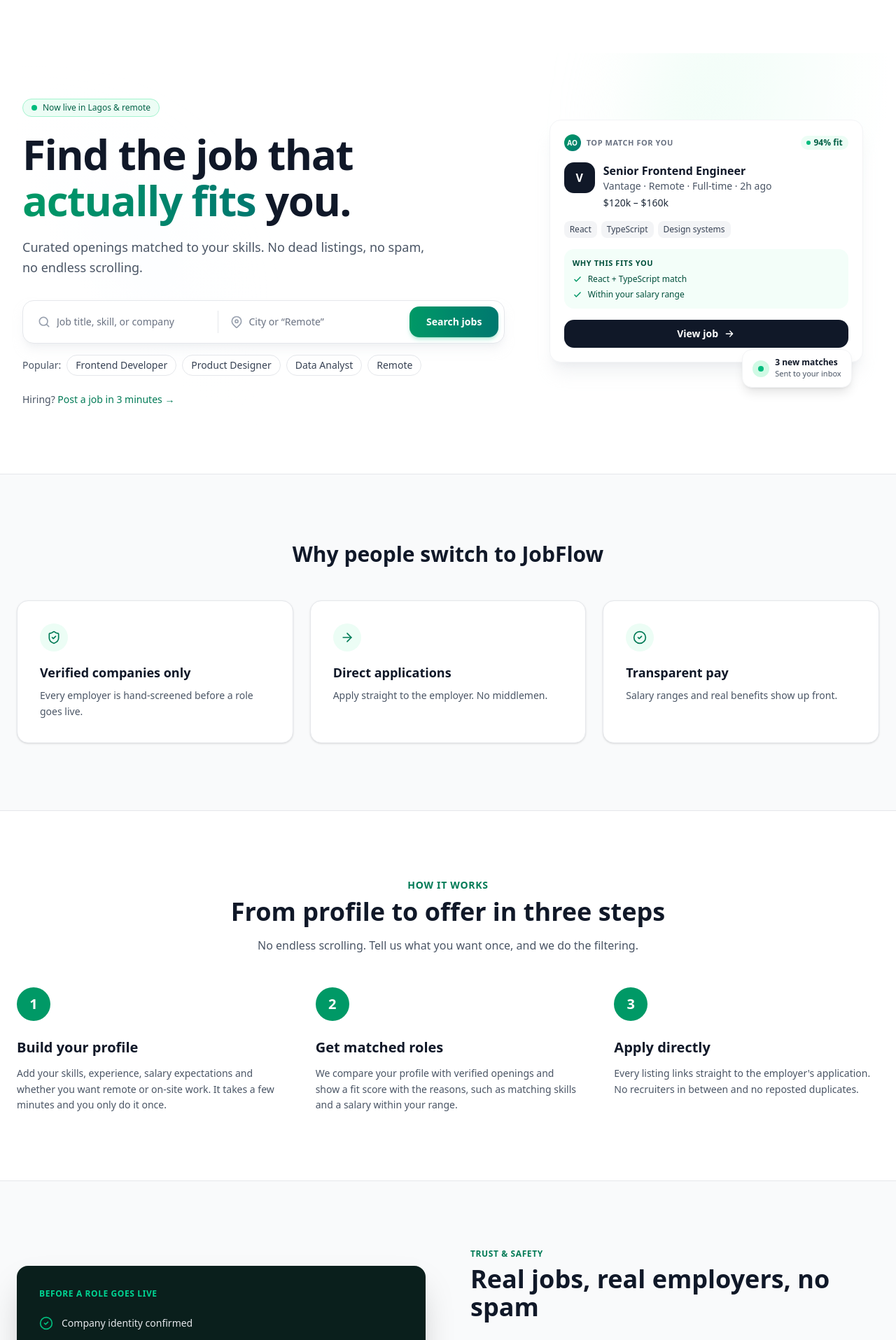
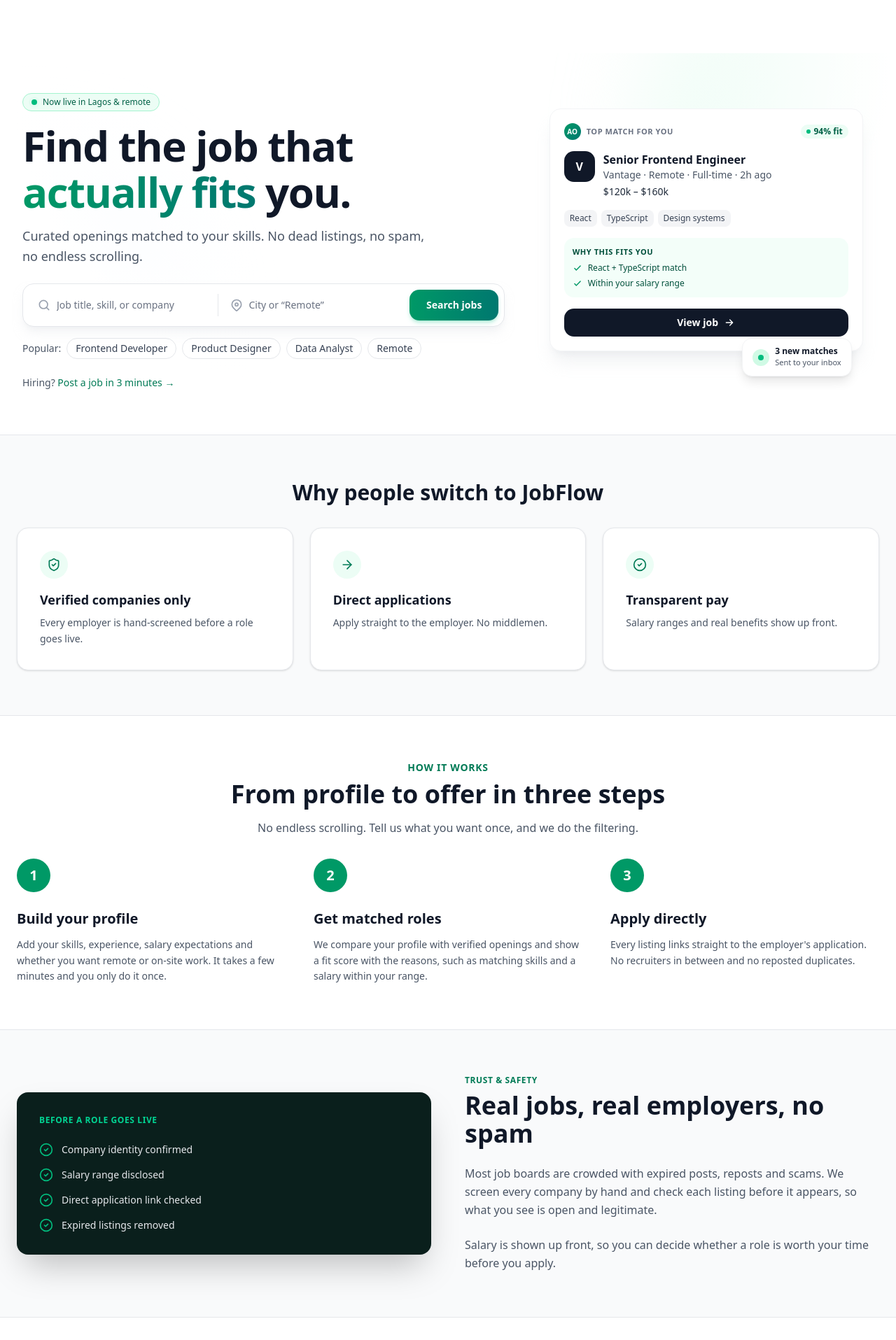
Before and after one commit to skillibeng-ctrl/job-search-app, a React (Vite) app: page / in a window 1280 px wide. Shown: the part 880-2795 px from the top of the page at 70% size. Built offline with nearby package versions, Linux system fonts and the light colour scheme.

Commit message:
fixed the awkward space and improve the ui

```diff
--- a/src/component/Career.jsx
+++ b/src/component/Career.jsx
@@ -1,5 +1,5 @@
 import { useEffect, useId, useMemo, useRef, useState } from "react";
-import { Link } from "react-router-dom"; // not using React Router? swap <Link to> for <a href>
+import { Link, useNavigate } from "react-router-dom"; // not using React Router? swap <Link to> for <a href>
 import {
   ArrowRight, Briefcase, CheckCircle2, Code, Globe,
   LineChart, Megaphone, PenTool, ShieldCheck,
@@ -335,7 +335,7 @@ function Hero({
         <div className="absolute inset-0 bg-[radial-gradient(ellipse_at_top,rgba(255,255,255,0),white_70%)]" />
       </div>
 
-      <div className="mx-auto max-w-7xl px-4 pb-16 pt-12 sm:px-6 lg:px-8 lg:pb-24 lg:pt-16">
+      <div className="mx-auto max-w-7xl px-4 pb-14 pt-10 sm:px-6 lg:px-8 lg:pb-16 lg:pt-14">
         <div className="grid items-center gap-12 lg:grid-cols-12">
           {/* ============ LEFT ============ */}
           <div className="lg:col-span-7">
@@ -349,7 +349,7 @@ function Hero({
             </div>
 
             {/* headline */}
-            <h1 className="mt-5 text-4xl font-bold leading-[1.1] tracking-tight text-gray-900 sm:text-5xl lg:text-6xl">
+            <h1 className="mt-4 text-4xl font-bold leading-[1.1] tracking-tight text-gray-900 sm:text-5xl lg:text-6xl">
               Find the job that{" "}
               <span className="bg-gradient-to-r from-emerald-600 to-teal-700 bg-clip-text text-transparent">
                 actually fits
@@ -357,7 +357,7 @@ function Hero({
               you.
             </h1>
 
-            <p className="mt-5 max-w-xl text-base leading-relaxed text-gray-600 sm:text-lg">
+            <p className="mt-4 max-w-xl text-base leading-relaxed text-gray-600 sm:text-lg">
               Curated openings matched to your skills. No dead listings, no spam, no endless scrolling.
             </p>
 
@@ -367,7 +367,7 @@ function Hero({
                 onSubmit={submit}
                 role="search"
                 aria-label="Job search"
-                className="mt-8 rounded-2xl border border-gray-200 bg-white p-2 shadow-lg shadow-gray-200/50 transition focus-within:border-emerald-300 focus-within:ring-4 focus-within:ring-emerald-500/10 sm:flex sm:items-center sm:gap-1"
+                className="mt-6 rounded-2xl border border-gray-200 bg-white p-2 shadow-lg shadow-gray-200/50 transition focus-within:border-emerald-300 focus-within:ring-4 focus-within:ring-emerald-500/10 sm:flex sm:items-center sm:gap-1"
               >
                 {/* ROLE */}
                 <div className="relative flex-1">
@@ -482,9 +482,9 @@ function Hero({
             {/* employer link */}
             <p className="mt-6 text-sm text-gray-600">
               Hiring?{" "}
-              <a href="/employers/post" className="font-medium text-emerald-700 underline-offset-4 hover:underline">
+              <Link to="/register?role=employer" className="font-medium text-emerald-700 underline-offset-4 hover:underline">
                 Post a job in 3 minutes →
-              </a>
+              </Link>
             </p>
 
             {/* trusted-by strip */}
@@ -601,12 +601,12 @@ function Hero({
 /* ============================= content ============================= */
 
 const CATEGORIES = [
-  { name: "Engineering", desc: "Frontend, backend, mobile and DevOps.", icon: Code },
-  { name: "Design", desc: "Product, UX research and brand design.", icon: PenTool },
-  { name: "Data", desc: "Analytics, data science and engineering.", icon: LineChart },
-  { name: "Product", desc: "Product management and strategy.", icon: Briefcase },
-  { name: "Marketing", desc: "Growth, content and communications.", icon: Megaphone },
-  { name: "Remote", desc: "Work from anywhere, any field.", icon: Globe },
+  { name: "Engineering", desc: "Frontend, backend, mobile and DevOps.", icon: Code, to: "/jobs?q=Engineer" },
+  { name: "Design", desc: "Product, UX research and brand design.", icon: PenTool, to: "/jobs?q=Designer" },
+  { name: "Data", desc: "Analytics, data science and engineering.", icon: LineChart, to: "/jobs?q=Data" },
+  { name: "Product", desc: "Product management and strategy.", icon: Briefcase, to: "/jobs?q=Product" },
+  { name: "Marketing", desc: "Growth, content and communications.", icon: Megaphone, to: "/jobs?q=Marketing" },
+  { name: "Remote", desc: "Work from anywhere, any field.", icon: Globe, to: "/jobs?loc=Remote" },
 ];
 
 const BENEFITS = [
@@ -640,7 +640,7 @@ const FAQ = [
 
 function SectionHeading({ eyebrow, title, children, center = true }) {
   return (
-    <div className={center ? "mx-auto mb-12 max-w-2xl text-center" : ""}>
+    <div className={center ? "mx-auto mb-8 max-w-2xl text-center" : ""}>
       {eyebrow && (
         <p className="mb-2 text-sm font-bold uppercase tracking-wider text-emerald-700">{eyebrow}</p>
       )}
@@ -656,9 +656,9 @@ function Career() {
   return (
     <div className="bg-white">
       {/* ================= WHY SWITCH ================= */}
-      <section aria-labelledby="why-heading" className="border-y border-gray-200 bg-gray-50 py-24">
+      <section aria-labelledby="why-heading" className="border-y border-gray-200 bg-gray-50 py-14 sm:py-16">
         <div className="mx-auto max-w-7xl px-4 sm:px-6">
-          <h2 id="why-heading" className="mb-12 text-center text-3xl font-bold text-gray-900">
+          <h2 id="why-heading" className="mb-8 text-center text-3xl font-bold text-gray-900">
             Why people switch to JobFlow
           </h2>
           <div className="grid gap-6 md:grid-cols-3">
@@ -676,11 +676,11 @@ function Career() {
       </section>
 
       {/* ================= HOW IT WORKS ================= */}
-      <section className="mx-auto max-w-7xl px-4 py-24 sm:px-6">
+      <section className="mx-auto max-w-7xl px-4 py-14 sm:px-6 sm:py-16">
         <SectionHeading eyebrow="How it works" title="From profile to offer in three steps">
           No endless scrolling. Tell us what you want once, and we do the filtering.
         </SectionHeading>
-        <ol className="grid gap-12 md:grid-cols-3">
+        <ol className="grid gap-10 md:grid-cols-3">
           {STEPS.map((step, i) => (
             <li key={step.title}>
               <div className="mb-6 flex h-12 w-12 items-center justify-center rounded-full bg-emerald-600 text-xl font-bold text-white" aria-hidden>
@@ -694,8 +694,8 @@ function Career() {
       </section>
 
       {/* ================= TRUST & SAFETY ================= */}
-      <section className="border-y border-gray-200 bg-gray-50 py-24">
-        <div className="mx-auto grid max-w-7xl items-center gap-16 px-4 sm:px-6 md:grid-cols-2">
+      <section className="border-y border-gray-200 bg-gray-50 py-14 sm:py-16">
+        <div className="mx-auto grid max-w-7xl items-center gap-12 px-4 sm:px-6 md:grid-cols-2">
           <div className="rounded-2xl bg-[#0a1f1c] p-8 text-white shadow-2xl">
             <p className="mb-6 text-xs font-bold uppercase tracking-wider text-emerald-400">
               Before a role goes live
@@ -724,15 +724,15 @@ function Career() {
       </section>
 
       {/* ================= CATEGORIES ================= */}
-      <section className="mx-auto max-w-7xl px-4 py-24 sm:px-6">
+      <section className="mx-auto max-w-7xl px-4 py-14 sm:px-6 sm:py-16">
         <SectionHeading eyebrow="Browse by field" title="Explore roles in your field">
           Start with a category, then narrow by location, salary and work style.
         </SectionHeading>
         <div className="grid grid-cols-2 gap-4 md:grid-cols-3">
-          {CATEGORIES.map(({ name, desc, icon: Icon }) => (
+          {CATEGORIES.map(({ name, desc, icon: Icon, to }) => (
             <Link
               key={name}
-              to={`/jobs?category=${encodeURIComponent(name)}`}
+              to={to}
               className="group rounded-2xl border border-gray-200 bg-white p-6 transition-all hover:border-emerald-300 hover:shadow-md focus-visible:outline focus-visible:outline-2 focus-visible:outline-offset-2 focus-visible:outline-emerald-600"
             >
               <div className="mb-3 flex items-center gap-3">
@@ -746,8 +746,8 @@ function Career() {
       </section>
 
       {/* ================= FOR EMPLOYERS ================= */}
-      <section className="border-y border-gray-200 bg-gray-50 py-24">
-        <div className="mx-auto grid max-w-7xl items-center gap-16 px-4 sm:px-6 md:grid-cols-2">
+      <section className="border-y border-gray-200 bg-gray-50 py-14 sm:py-16">
+        <div className="mx-auto grid max-w-7xl items-center gap-12 px-4 sm:px-6 md:grid-cols-2">
           <div>
             <p className="mb-2 text-xs font-bold uppercase tracking-wider text-emerald-700">For employers</p>
             <h2 className="mb-4 text-3xl font-bold text-gray-900 md:text-4xl">Hiring? Post a job in 3 minutes</h2>
@@ -755,7 +755,7 @@ function Career() {
               Reach candidates who already match your requirements. Describe the role, set the salary range, and we show it to people whose skills fit.
             </p>
             <Link
-              to="/employers/post"
+              to="/register?role=employer"
               className="inline-block rounded-xl bg-gray-900 px-8 py-3 font-semibold text-white transition-colors hover:bg-black focus-visible:outline focus-visible:outline-2 focus-visible:outline-offset-2 focus-visible:outline-gray-900"
             >
               Post a job
@@ -775,8 +775,8 @@ function Career() {
       </section>
 
       {/* ================= FAQ ================= */}
-      <section className="mx-auto max-w-3xl px-4 py-24 sm:px-6">
-        <h2 className="mb-10 text-center text-3xl font-bold text-gray-900 md:text-4xl">Questions, answered</h2>
+      <section className="mx-auto max-w-3xl px-4 py-14 sm:px-6 sm:py-16">
+        <h2 className="mb-8 text-center text-3xl font-bold text-gray-900 md:text-4xl">Questions, answered</h2>
         <Accordion type="single" collapsible className="w-full">
           {FAQ.map(({ q, a }, i) => (
             <AccordionItem key={q} value={`faq-${i}`}>
@@ -797,10 +797,22 @@ function Career() {
 // preview, badge) are passed straight to Hero. Hero and Career are also named exports.
 export { Hero, Career };
 
-export default function Landing(heroProps) {
+export default function Landing({ onSearch, ...heroProps }) {
+  const navigate = useNavigate();
+
+  // Without a custom handler, send the search to the Jobs page (it reads ?q= and ?loc=).
+  const goSearch =
+    onSearch ??
+    (({ role, location }) => {
+      const params = new URLSearchParams();
+      if (role) params.set("q", role);
+      if (location) params.set("loc", location);
+      navigate(`/jobs?${params}`);
+    });
+
   return (
     <>
-      <Hero {...heroProps} />
+      <Hero onSearch={goSearch} {...heroProps} />
       <Career />
     </>
   );
```
